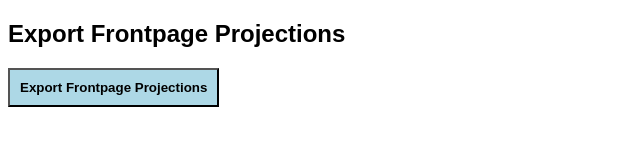
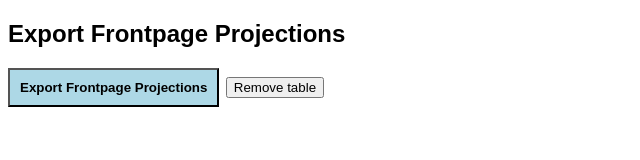
Before and after one commit to miltonchandradas/ExcelDownload, a plain HTML site: page index.html in a window 1280 px wide. Shown: the whole page, without its empty margins (0-640 px from the left). Drawn offline with Linux system fonts and the light colour scheme.

Commit message:
Using Sheetjs

```diff
--- a/index.html
+++ b/index.html
@@ -10,6 +10,8 @@
 
       <h2>Export Frontpage Projections</h2>
       <button class="content-button">Export Frontpage Projections</button>
+
+      <button onclick="removeTable()">Remove table</button>
 
       <script src="eventHandlers.js" type="module"></script>
 
@@ -27,8 +29,13 @@
               return buf;
          }
 
+      </script>
 
-
+      <script>
+         function removeTable () {
+            let table = document.getElementById("tblFrontpage");
+            table.remove();
+         }
       </script>
 
    </body>
```
